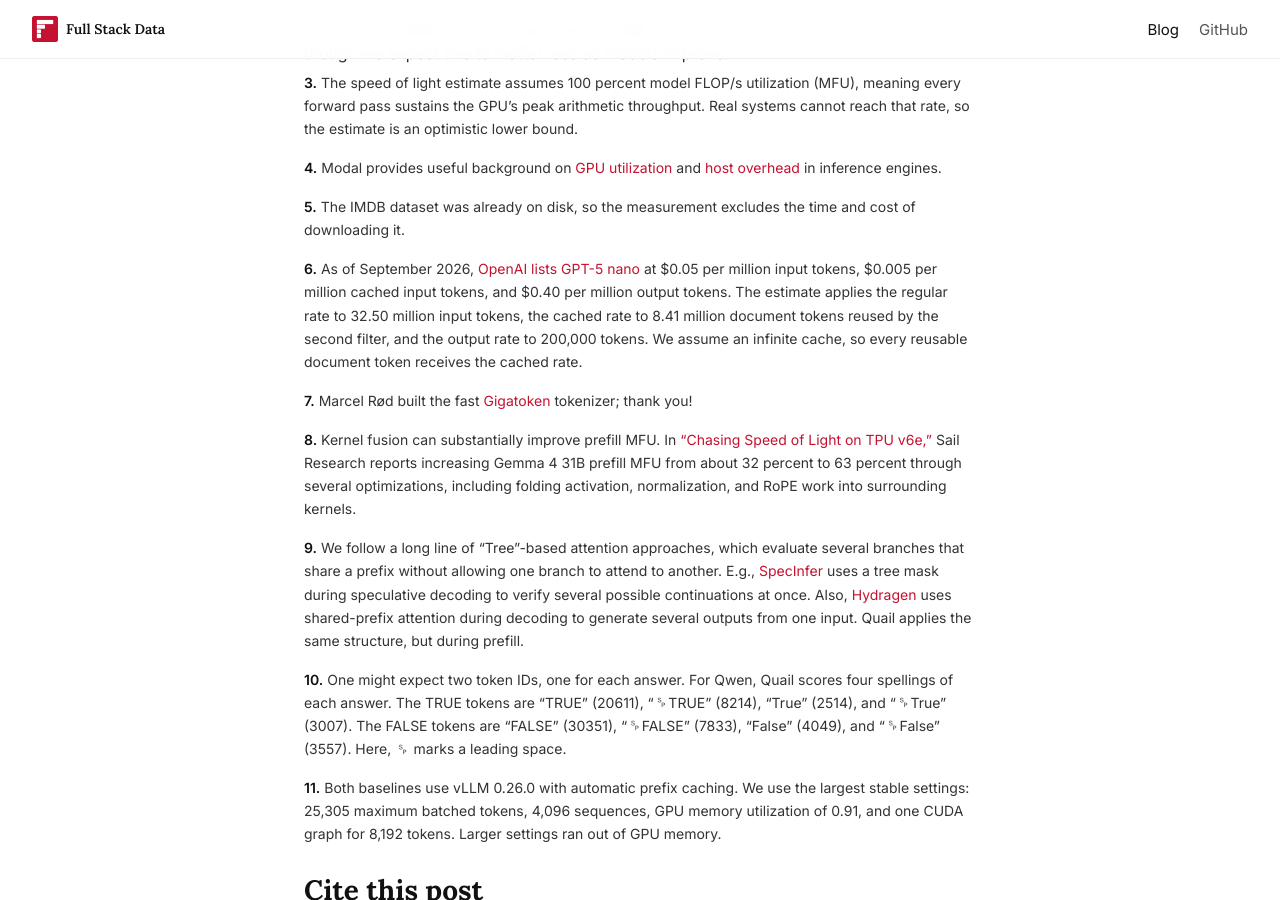
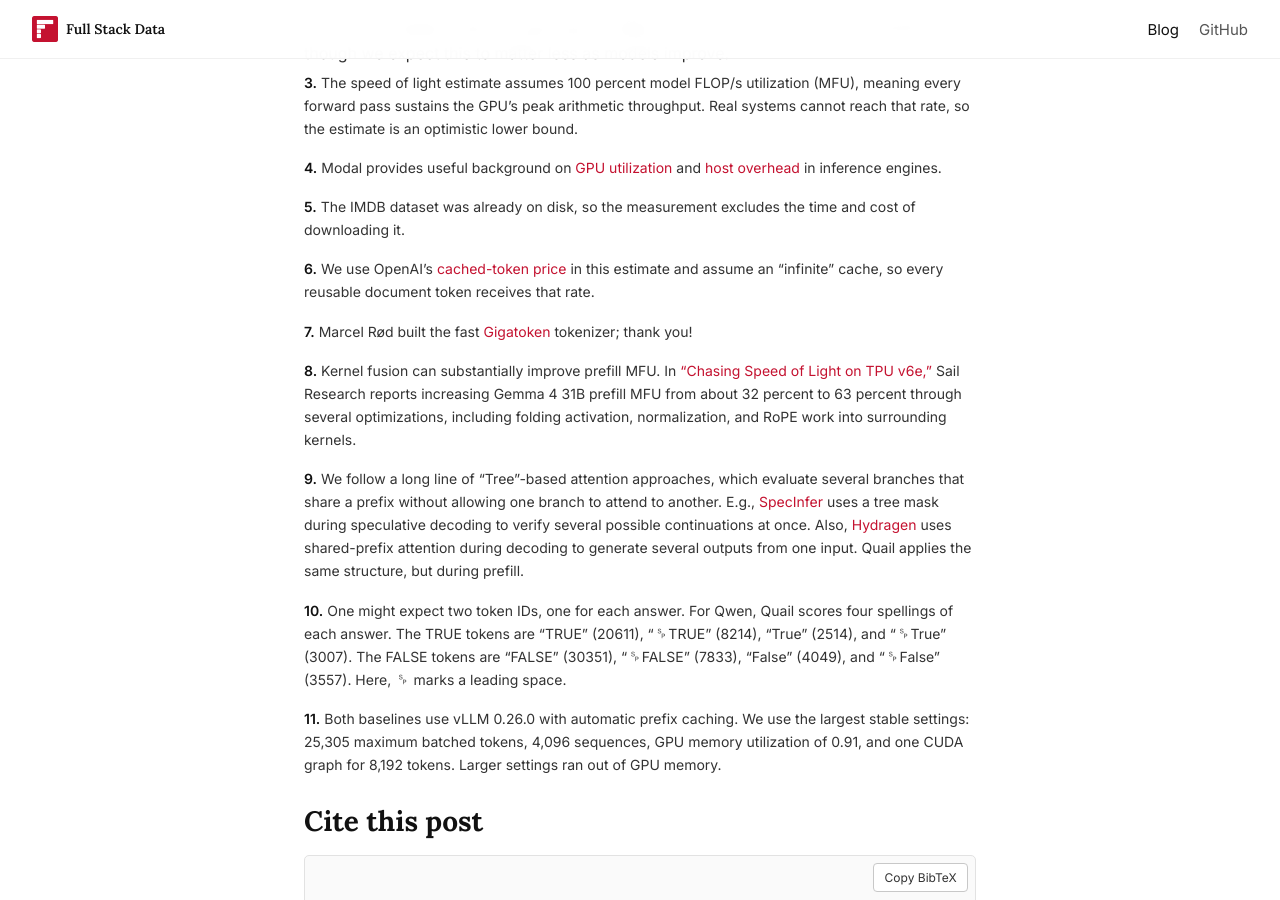
Before and after one commit to fsdatalab/fsdatalab.github.io, a Jekyll site: the page built from _posts/2026-09-24-introducing-quail.md, in a window 1280 px wide and 900 px high, scrolled down 17639 px. Built offline with Jekyll 4.4.1, drawn with Linux system fonts in a browser that asks for light colours.

Commit message:
Shorten GPT-5 nano pricing note

```diff
--- a/_posts/2026-09-24-introducing-quail.md
+++ b/_posts/2026-09-24-introducing-quail.md
@@ -1020,14 +1020,10 @@ in inference engines.
 <span id="note-5"><strong>5.</strong></span> The IMDB dataset was already on disk, so the measurement excludes
 the time and cost of downloading it.
 
-<span id="note-6"><strong>6.</strong></span> As of September 2026, [OpenAI lists GPT-5
-nano](https://developers.openai.com/api/docs/models/gpt-5-nano) at
-\$0.05 per million input tokens, \$0.005 per million cached input
-tokens, and \$0.40 per million output tokens. The estimate applies the
-regular rate to 32.50 million input tokens, the cached rate to 8.41
-million document tokens reused by the second filter, and the output rate
-to 200,000 tokens. We assume an infinite cache, so every reusable
-document token receives the cached rate.
+<span id="note-6"><strong>6.</strong></span> We use OpenAI’s [cached-token
+price](https://developers.openai.com/api/docs/models/gpt-5-nano) in this
+estimate and assume an “infinite” cache, so every reusable document token
+receives that rate.
 
 <span id="note-7"><strong>7.</strong></span> Marcel Rød built the fast
 [Gigatoken](https://github.com/marcelroed/gigatoken) tokenizer;
```
